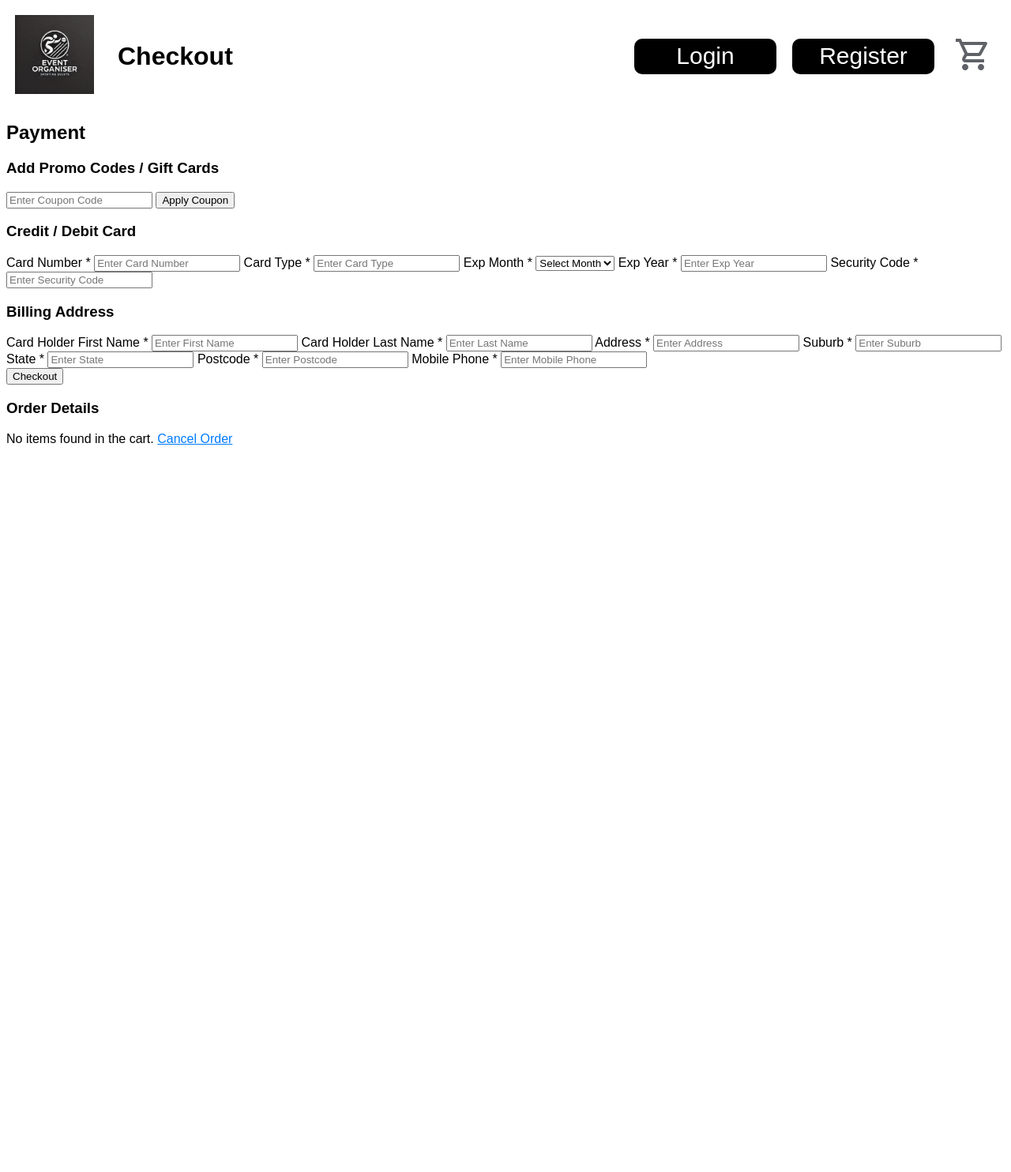
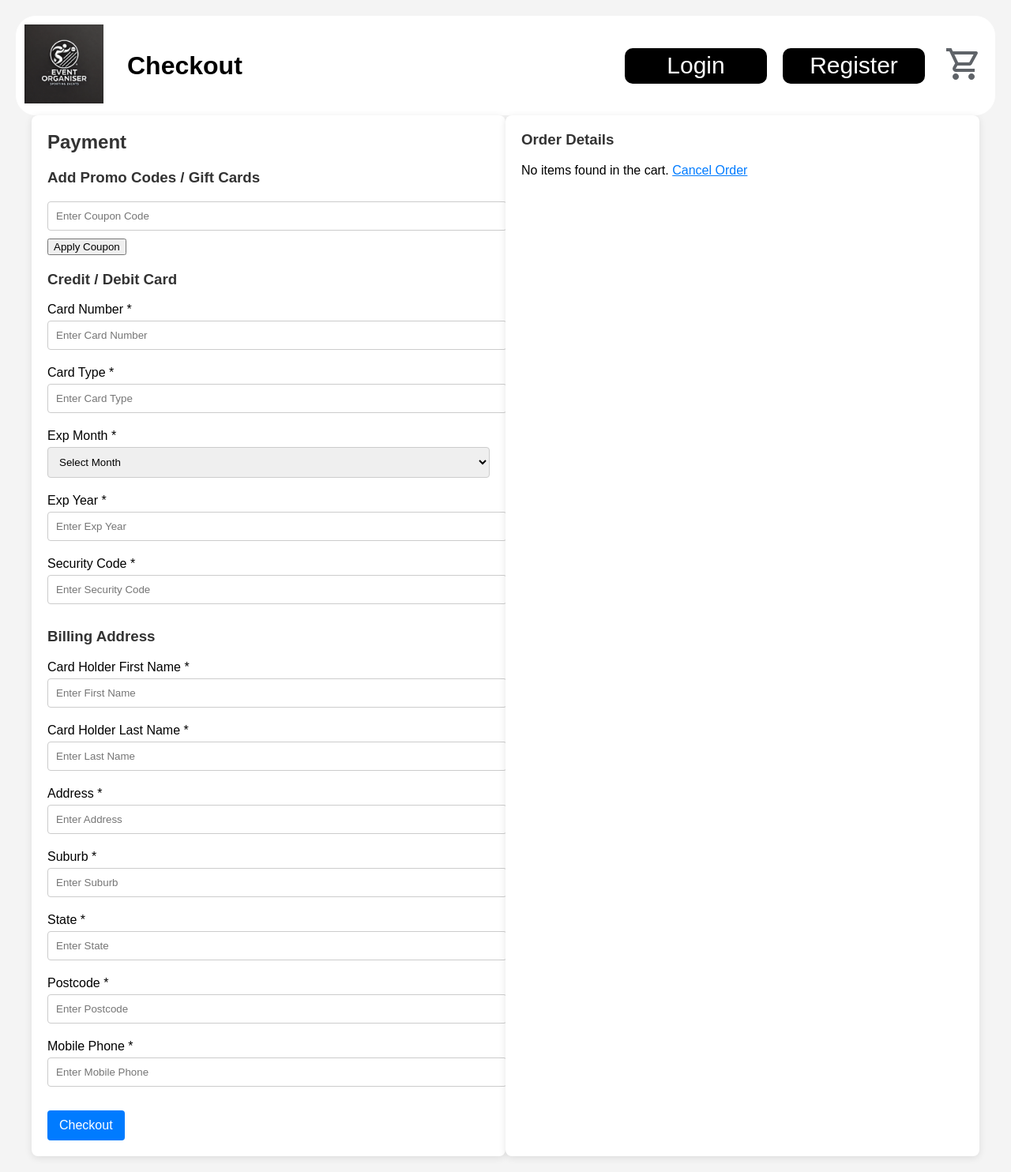
Before and after one commit to Antipoison7/Web-studio-1-Event-Organizer, a PHP site: page /checkout.php in a window 1280 px wide. Shown: the whole page at 79% size. Before the commit the page ends 563 px from the top, so only its background shows below. Run offline with PHP 8.4, Linux system fonts and the light colour scheme.

Commit message:
checkout css

```diff
--- a/siteRoot/Resources/Style/checkout.css
+++ b/siteRoot/Resources/Style/checkout.css
@@ -0,0 +1,96 @@
+body {
+    font-family: Arial, sans-serif;
+    background-color: #f4f4f4;
+    margin: 0;
+    padding: 20px;
+}
+
+h2, h3 {
+    color: #333;
+}
+
+.checkout-container {
+    display: flex;
+    justify-content: space-between;
+    max-width: 1200px;
+    margin: auto;
+}
+
+.payment-section, .order-summary-section {
+    background: white;
+    border-radius: 8px;
+    box-shadow: 0 2px 10px rgba(0, 0, 0, 0.1);
+    padding: 20px;
+    width: 48%;
+}
+
+.payment-section h2 {
+    margin-top: 0;
+}
+
+.payment-method, .billing-address, .coupon-section {
+    margin-bottom: 20px;
+}
+
+label {
+    display: block;
+    margin: 10px 0 5px;
+}
+
+input[type="text"],
+input[type="password"],
+select {
+    width: 100%;
+    padding: 10px;
+    border: 1px solid #ccc;
+    border-radius: 4px;
+    margin-bottom: 10px;
+}
+
+input[type="text"]:focus,
+input[type="password"]:focus,
+select:focus {
+    border-color: #007bff;
+    outline: none;
+}
+
+.checkout-btn {
+    background-color: #007bff;
+    color: white;
+    padding: 10px 15px;
+    border: none;
+    border-radius: 4px;
+    cursor: pointer;
+    font-size: 16px;
+}
+
+.checkout-btn:hover {
+    background-color: #0056b3;
+}
+
+.order-summary-section h3 {
+    margin-top: 0;
+}
+
+.order-summary-section ul {
+    list-style-type: none;
+    padding: 0;
+}
+
+.order-summary-section li {
+    padding: 5px 0;
+    border-bottom: 1px solid #eaeaea;
+}
+
+.order-summary-section p {
+    font-weight: bold;
+}
+
+a {
+    text-decoration: none;
+    color: #007bff;
+}
+
+a:hover {
+    text-decoration: underline;
+}
--- a/siteRoot/checkout.php
+++ b/siteRoot/checkout.php
@@ -8,6 +8,7 @@ include_once('./Resources/Helper/headers.php');
 <head>
     <meta charset="UTF-8">
     <link rel="stylesheet" href="./Resources/Style/base.css">
+    <link rel="stylesheet" href="./Resources/Style/checkout.css">
     <link rel="icon" type="image/x-icon" href="./Resources/Images/Resources/favicon.png">
     <title>Checkout</title>
 </head>
```
